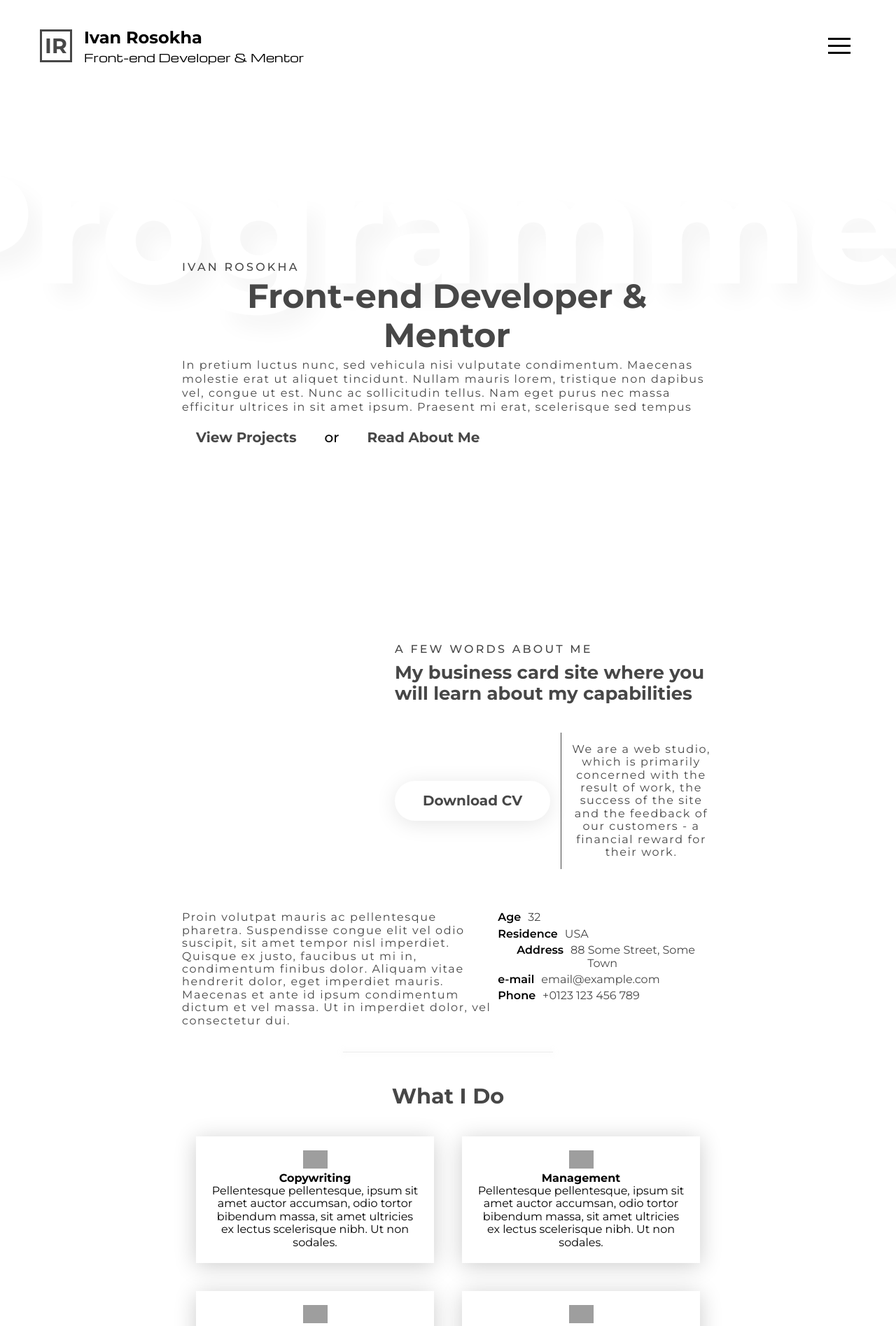
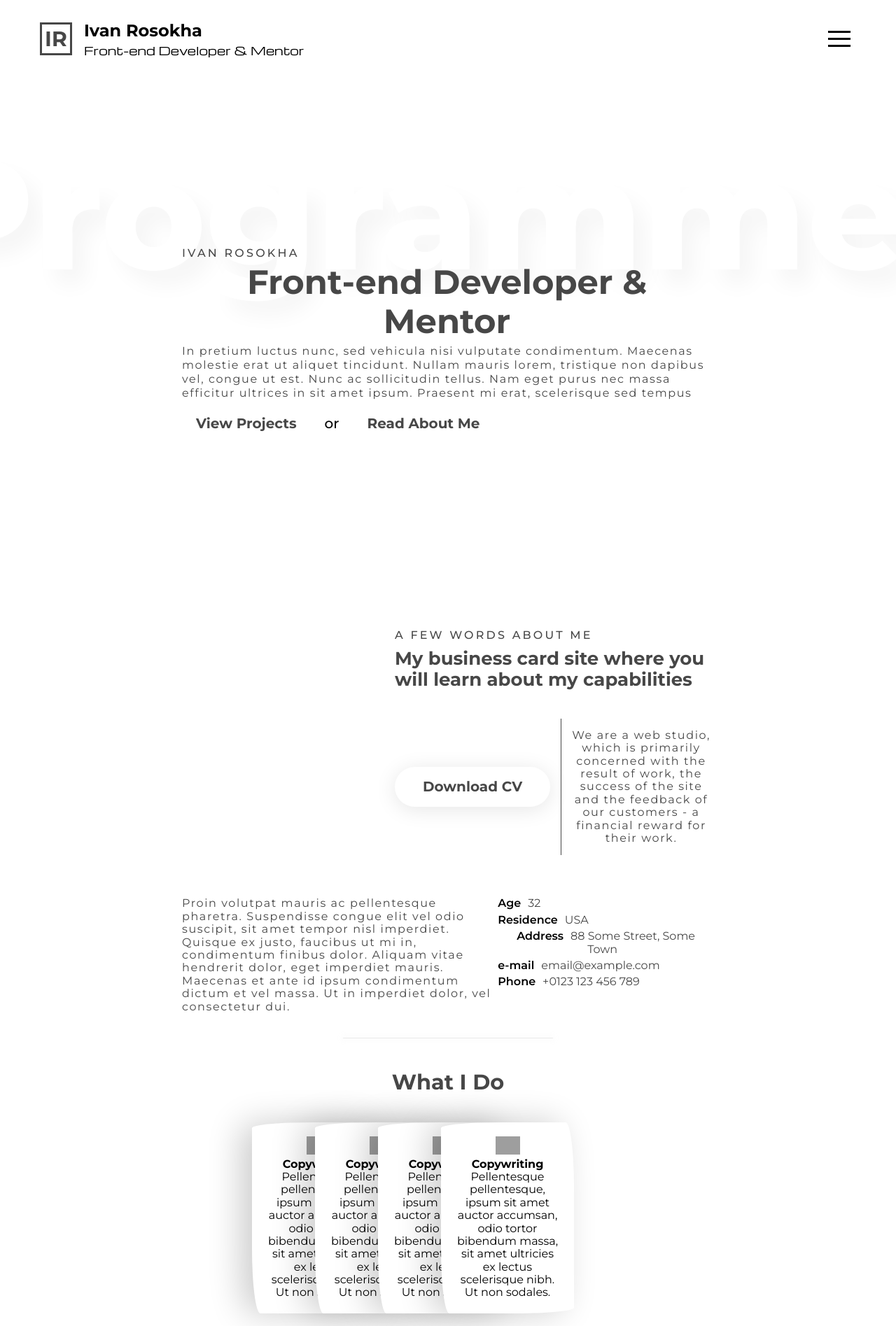
Before and after one commit to VanyaRH/MyPortfolio, a React (Create React App) app: page / in a window 1280 px wide. Shown: the top 1895 px of the page at 70% size. Built offline with nearby package versions, Linux system fonts and the light colour scheme; grey boxes are pictures that could not be loaded.

Commit message:
update about me section

```diff
--- a/src/components/header/header.module.css
+++ b/src/components/header/header.module.css
@@ -1,5 +1,5 @@
 .header{
-    padding: 40px 57px;
+    padding: 30px 57px;
     display: flex;
     align-items: center;
     justify-content: space-between;
@@ -7,10 +7,16 @@
     top: 0;
     left: 0;
     transition: .5s all ease;
+    transform: translateY(0);
+    background: var(--c-white);
+    z-index: 2;
 }
 .isSticky{
-    background: var(--c-white);
-    z-index: 2;
     box-shadow: 0px 0px 8px 2px #CCCCCC;
     transition: .5s all ease;
+    transform: translateY(0);
 }
+.isHidden{
+    transition: .5s all ease;
+    transform: translateY(-200px);
+}
--- a/src/components/header/header.tsx
+++ b/src/components/header/header.tsx
@@ -6,23 +6,38 @@ import styles from './header.module.css';
 export const Header = () => {
 
     const [sticky, setSticky] = useState("");
+    const [hidden, setHidden] = useState("");
 
     // on render, set listener
     useEffect(() => {
-        window.addEventListener("scroll", isSticky);
+        window.addEventListener("mousewheel", isSticky);
         return () => {
-            window.removeEventListener("scroll", isSticky);
+            window.removeEventListener("mousewheel", isSticky);
         };
     }, []);
 
-    const isSticky = () => {
+    const updateMenu = (event: any) => {
         const scrollTop = window.scrollY;
-        const stickyClass = scrollTop >= 10 ? styles.isSticky : "";
+        let stickyClass = "", hiddenClass = '';
+
+        if (event.wheelDelta >= 0) {
+            hiddenClass = '';
+            stickyClass = scrollTop >= 110 ? styles.isSticky : "";
+        } else {
+            stickyClass = styles.isSticky;
+            hiddenClass = scrollTop >= 110 ? styles.isHidden : "";
+        }
+
         setSticky(stickyClass);
+        setHidden(hiddenClass);
+    }
+
+    const isSticky = (event: any) => {
+        setTimeout(() => { updateMenu(event); }, 100)
     };
 
     return (
-        <div className={`${styles.header} ${sticky}`}>
+        <div className={`${styles.header} ${sticky} ${hidden}`}>
             <MyLogo />
             <MyMenu />
         </div>
--- a/src/components/sections/aboutInfo/about-info.module.css
+++ b/src/components/sections/aboutInfo/about-info.module.css
@@ -99,23 +99,15 @@
     margin-top: 10px;
     text-align: center;
 }
-.gif{
-    width: 35px;
-}
+
 .innerSection{
     margin-top: 40px;
     justify-content: center;
 }
-.innerListBlock{
-    max-width: 300px;
-    box-shadow: 0px 4px 30px rgb(0 0 0 / 20%);
-    margin: 0 auto;
-    padding: 20px;
+
+.innerList{
+    display: flex;
+    transform: translateX(100px);
+    /*grid-template-columns: repeat(2, 1fr);
+    gap: 40px;*/
 }
-.inner{
-}
-.innerList{
-    display: grid;
-    grid-template-columns: repeat(2, 1fr);
-    gap: 40px;
-}
--- a/src/components/sections/aboutInfo/aboutInfo.tsx
+++ b/src/components/sections/aboutInfo/aboutInfo.tsx
@@ -2,6 +2,7 @@ import styles from './about-info.module.css';
 import {Text} from "../../common/text/text";
 import buttons from '../../../mainStyles/buttons.module.css';
 import pcGif from '../../../assets/images/icons/pc.gif';
+import {Card} from "./components/card/card";
 
 export const AboutInfo = () => {
     return (
@@ -70,50 +71,18 @@ export const AboutInfo = () => {
                 <div className={`flexRow ${styles.innerSection}`}>
                         <div className={styles.inner}>
                             <div className={styles.innerList}>
-                                <div className={styles.innerListBlock}>
-                                    <div className={styles.ciIcon}>
-                                        <img className={styles.gif} src={pcGif} alt=""/>
-                                    </div>
-                                    <div className={styles.ciText}>
-                                        <h4>Copywriting</h4>
-                                        <p>Pellentesque pellentesque, ipsum sit amet auctor accumsan, odio tortor
+                                <Card icon={pcGif} title={'Copywriting'} description={`Pellentesque pellentesque, ipsum sit amet auctor accumsan, odio tortor
                                             bibendum massa, sit amet ultricies ex lectus scelerisque nibh. Ut non
-                                            sodales.</p>
-                                    </div>
-                                </div>
-                                <div className={styles.innerListBlock}>
-                                    <div className={styles.ciIcon}>
-                                        <img className={styles.gif} src={pcGif} alt=""/>
-                                    </div>
-                                    <div className={styles.ciText}>
-                                        <h4>Management</h4>
-                                        <p>Pellentesque pellentesque, ipsum sit amet auctor accumsan, odio tortor
+                                            sodales.`} />
+                                <Card icon={pcGif} title={'Copywriting'} description={`Pellentesque pellentesque, ipsum sit amet auctor accumsan, odio tortor
                                             bibendum massa, sit amet ultricies ex lectus scelerisque nibh. Ut non
-                                            sodales.</p>
-                                    </div>
-                                </div>
-                                <div className={styles.innerListBlock}>
-                                    <div className={styles.ciIcon}>
-                                        <img className={styles.gif} src={pcGif} alt=""/>
-                                    </div>
-                                    <div className={styles.ciText}>
-                                        <h4>Copywriting</h4>
-                                        <p>Pellentesque pellentesque, ipsum sit amet auctor accumsan, odio tortor
+                                            sodales.`} />
+                                <Card icon={pcGif} title={'Copywriting'} description={`Pellentesque pellentesque, ipsum sit amet auctor accumsan, odio tortor
                                             bibendum massa, sit amet ultricies ex lectus scelerisque nibh. Ut non
-                                            sodales.</p>
-                                    </div>
-                                </div>
-                                <div className={styles.innerListBlock}>
-                                    <div className={styles.ciIcon}>
-                                        <img className={styles.gif} src={pcGif} alt=""/>
-                                    </div>
-                                    <div className={styles.ciText}>
-                                        <h4>Management</h4>
-                                        <p>Pellentesque pellentesque, ipsum sit amet auctor accumsan, odio tortor
+                                            sodales.`} />
+                                <Card icon={pcGif} title={'Copywriting'} description={`Pellentesque pellentesque, ipsum sit amet auctor accumsan, odio tortor
                                             bibendum massa, sit amet ultricies ex lectus scelerisque nibh. Ut non
-                                            sodales.</p>
-                                    </div>
-                                </div>
+                                            sodales.`} />
                             </div>
                         </div>
                     </div>
--- /dev/null
+++ b/src/components/sections/aboutInfo/components/card/card.module.css
@@ -0,0 +1,43 @@
+.innerListBlock{
+    max-width: 300px;
+    /*box-shadow: 0px 4px 30px rgb(0 0 0 / 20%);*/
+    box-shadow: -1rem 0 3rem rgb(0 0 0 / 20%);
+    margin: 0 auto;
+    padding: 20px;
+    background: var(--c-white);
+    border-radius: 88px 12px 88px 12px/8px 92px 8px 92px;
+}
+.gif{
+    width: 35px;
+}
+.innerListBlock:nth-child(1){
+    transform: translateX(0);
+    transition: .5s all ease;
+    z-index: 1;
+}
+.innerListBlock:nth-child(1):hover{
+    transform: translateX(-80px);
+    transition: .5s all ease;
+}
+.innerListBlock:nth-child(2){
+    transform: translateX(-100px);
+    transition: .5s all ease;
+    z-index: 2;
+}
+.innerListBlock:nth-child(2):hover{
+    transform: translateX(-180px);
+    transition: .5s all ease;
+}
+.innerListBlock:nth-child(3){
+    transform: translateX(-200px);
+    transition: .3s all ease;
+    z-index: 3;
+}
+.innerListBlock:nth-child(3):hover{
+    transform: translateX(-280px);
+    transition: .5s all ease;
+}
+.innerListBlock:nth-child(4){
+    transform: translateX(-300px);
+    z-index: 4;
+}
--- /dev/null
+++ b/src/components/sections/aboutInfo/components/card/card.tsx
@@ -0,0 +1,29 @@
+import styles from './card.module.css';
+import pcGif from "../../../../../assets/images/icons/pc.gif";
+import {Text} from "../../../../common/text/text";
+import {useState} from "react";
+
+interface ICard{
+    icon: any;
+    title: string;
+    description: string;
+}
+
+export const Card = (props: ICard) => {
+    const [isShown, setIsShown] = useState(false);
+
+    return (
+        <div className={styles.innerListBlock}
+             onMouseEnter={() => setIsShown(true)}
+             onMouseLeave={() => setIsShown(false)}
+        >
+            <div className={styles.ciIcon}>
+                <img className={styles.gif} src={props.icon} alt=""/>
+            </div>
+            <div className={styles.ciText}>
+                <h4><Text customClass={styles.aboutTitle} text={props.title}/></h4>
+                <Text customClass={styles.aboutTitle} text={props.description}/>
+            </div>
+        </div>
+    )
+}
```
